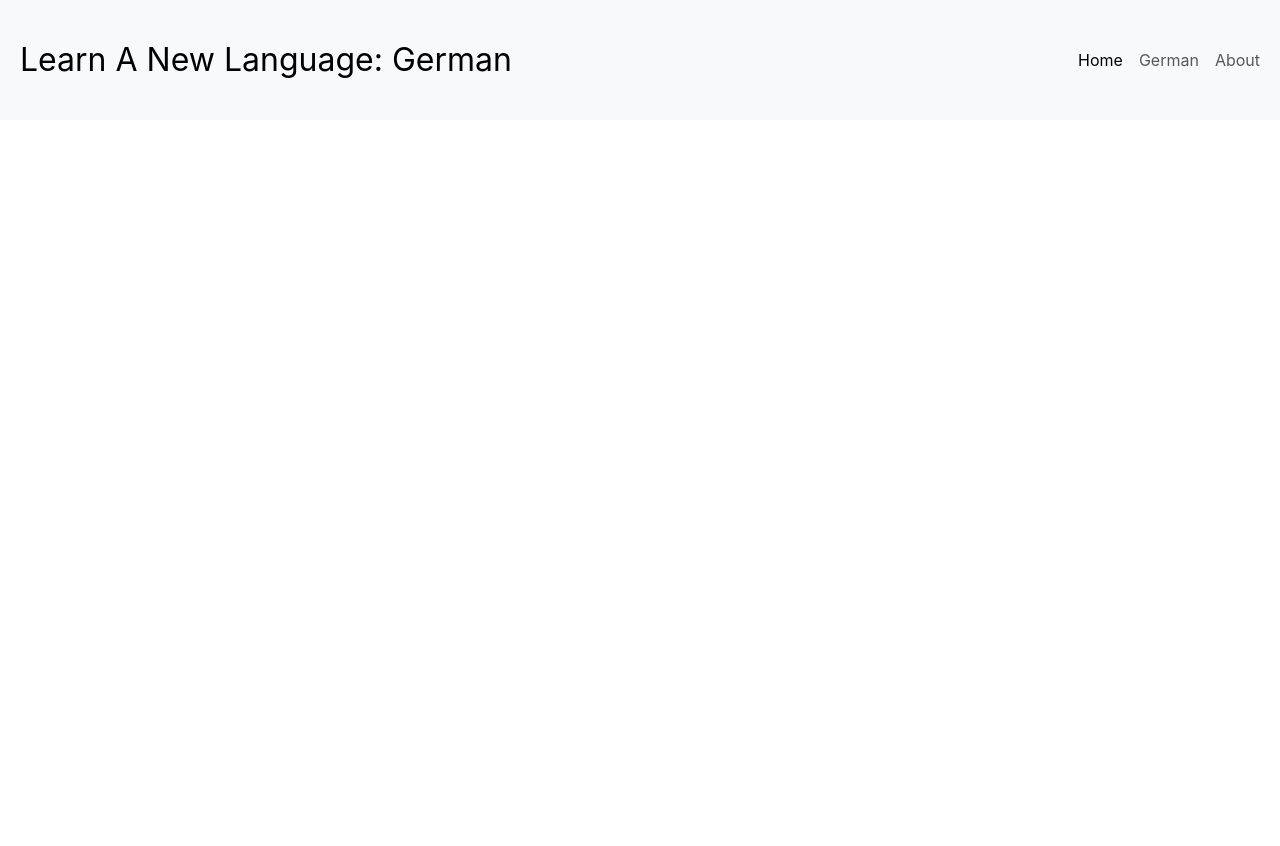
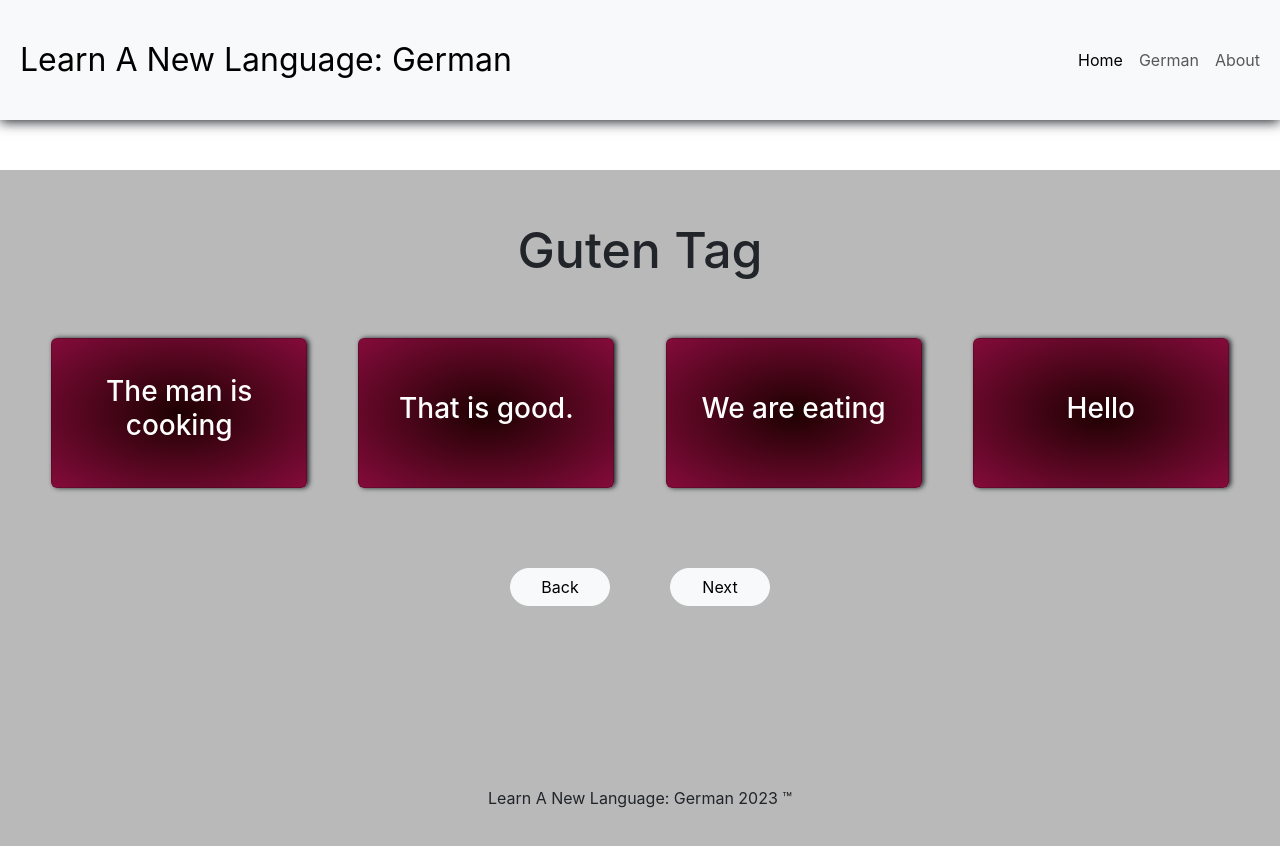
Before and after one commit to Stephanie01011011/flashcardWeb, a React (Create React App) app: page / in a window 1280 px wide. Shown: the top 846 px of the page. Before the commit the page ends 800 px from the top, so only its background shows below. Built offline with nearby package versions, Linux system fonts and the light colour scheme.

Commit message:
Design layout of flashcard area. Add js functionality to shuffle and set the cards for display.

```diff
--- /dev/null
+++ b/src/components/Footer.js
@@ -0,0 +1,12 @@
+import React from 'react';
+import '../styles/styles.css'
+
+function Footer() {
+  return (
+    <>
+      <p id='footerPara'>Learn A New Language: German 2023 &trade;</p>
+    </>
+  )
+}
+
+export default Footer
--- a/src/components/Home.js
+++ b/src/components/Home.js
@@ -1,10 +1,121 @@
-import React from 'react'
+import React, { useEffect, useState } from 'react'
 import Nav from './Nav';
+import Footer from './Footer';
+import '../styles/styles.css';
+
 //rfce
 function Home() {
+  let german = {
+    "Guten Tag": "Hello",
+    "Das ist gut.": "That is good.",
+    "Das Auto": "The car",
+    "Shwartz": "Black",
+    "Wir Essen": "We are eating",
+    "Sie liest": "She is reading",
+    "Er mann koch": "The man is cooking",
+    "Was ist das": "What is that",
+    "Der Apfel ist rot": "The apple is red",
+    "Die kinder schreiben": "The kids are writing"
+  }
+  let germanWords = Object.keys(german);
+  //To get the german word to display you would select germanWords[4]
+
+  //count keeps track of which word to display
+  const [count, setCount] = useState(0);
+  const [card1, setCard1] = useState("");
+  const [card2, setCard2] = useState("");
+  const [card3, setCard3] = useState("");
+  const [card4, setCard4] = useState("");
+
+  let englishWords = Object.values(german);
+
+  let setCards = () => {
+
+    let cards = [englishWords[count],
+  englishWords[Math.floor(Math.random() * ((germanWords.length - 1) - 1 + 1) + 1)],
+  englishWords[Math.floor(Math.random() * ((germanWords.length - 1) - 1 + 1) + 1)],
+  englishWords[Math.floor(Math.random() * ((germanWords.length - 1) - 1 + 1) + 1)],
+];
+
+
+let shuffled = cards
+    .map(value => ({ value, sort: Math.random() }))
+    .sort((a, b) => a.sort - b.sort)
+    .map(({ value }) => value)
+
+
+
+
+  return shuffled;
+
+  }
+
+  let cards = setCards();
+ useEffect(() => {
+  setCard1(cards[0]);
+  setCard2(cards[1]);
+  setCard3(cards[2]);
+  setCard4(cards[3]);
+
+ }, [count])
+
+
+
+
+
   return (
     <>
       <Nav />
+      <div className="main">
+        <h1>{germanWords[count]}</h1>
+
+        <div className="cards">
+        <div className="card" style={{"width": "20%"}}>
+        <div className="card-body">
+    <h3 className="card-title">{card1}</h3>
+    </div>
+  </div>
+<div className="card" style={{"width": "20%"}}>
+        <div className="card-body">
+    <h3 className="card-title">{card2}</h3>
+    </div>
+  </div>
+
+  <div class="card" style={{"width": "20%"}}>
+        <div class="card-body">
+    <h3 class="card-title">{card3}</h3>
+    </div>
+  </div>
+
+  <div class="card" style={{"width": "20%"}}>
+        <div class="card-body">
+    <h3 class="card-title">{card4}</h3>
+    </div>
+  </div>
+
+</div>
+<div className="btns">
+<button type="button" class="btn btn-light" onClick={() => {
+  setCount(count - 1)
+  if(count === 0){
+    setCount(germanWords.length - 1);
+  }
+
+  }}>Back</button>
+
+<button type="button" class="btn btn-light" onClick={() => {
+  setCount(count + 1)
+  if(count > germanWords.length - 2){
+    setCount(0);
+  }
+
+  }}>Next</button>
+
+
+  </div>
+<Footer />
+      </div>
+
     </>
   )
 }
--- /dev/null
+++ b/src/styles/_footer.scss
@@ -0,0 +1,4 @@
+#footerPara{
+    margin-top: 150px;
+
+}
--- /dev/null
+++ b/src/styles/_home.scss
@@ -0,0 +1,47 @@
+$primaryColor: rgb(185, 185, 185);
+$cardColor: radial-gradient(#1e0101, #840b3a);
+
+.main{
+    background-color: $primaryColor;
+
+
+    margin-top: 50px;
+    padding-bottom: 60px;
+    .btns{
+
+    }
+
+    .btn{
+        margin: 30px;
+        margin-top: 80px;
+
+        width: 100px;
+        border-radius: 50px;
+    }
+    h1{
+        padding-top: 50px;
+        font-size: 50px;
+
+    }
+
+
+}
+.cards{
+
+    display: flex;
+    justify-content: space-evenly;
+    .card{
+        height: 150px;
+        margin-top: 50px;
+        background: $cardColor;
+        box-shadow: 2px 0 5px 0;
+        .card-body{
+            color: white;
+            display: flex;
+            justify-content: center;
+            align-items: center;
+        }
+
+    }
+
+}
--- a/src/styles/_nav.scss
+++ b/src/styles/_nav.scss
@@ -1,3 +1,4 @@
 .navbar{
     height: 120px;
+    box-shadow: 0 2px 12px 0;
 }
--- a/src/styles/styles.css
+++ b/src/styles/styles.css
@@ -1,3 +1,41 @@
 .navbar {
   height: 120px;
+  box-shadow: 0 2px 12px 0;
+}
+
+.main {
+  background-color: rgb(185, 185, 185);
+  margin-top: 50px;
+  padding-bottom: 60px;
+}
+.main .btn {
+  margin: 30px;
+  margin-top: 80px;
+  width: 100px;
+  border-radius: 50px;
+}
+.main h1 {
+  padding-top: 50px;
+  font-size: 50px;
+}
+
+.cards {
+  display: flex;
+  justify-content: space-evenly;
+}
+.cards .card {
+  height: 150px;
+  margin-top: 50px;
+  background: radial-gradient(#1e0101, #840b3a);
+  box-shadow: 2px 0 5px 0;
+}
+.cards .card .card-body {
+  color: white;
+  display: flex;
+  justify-content: center;
+  align-items: center;
+}
+
+#footerPara {
+  margin-top: 150px;
 }/*# sourceMappingURL=styles.css.map */
--- a/src/styles/styles.scss
+++ b/src/styles/styles.scss
@@ -1 +1,3 @@
-@import './nav'
+@import './nav';
+@import './home';
+@import './footer';
```
Also changed, not shown: 1 other file (tests, documents, lock files or other folders).
